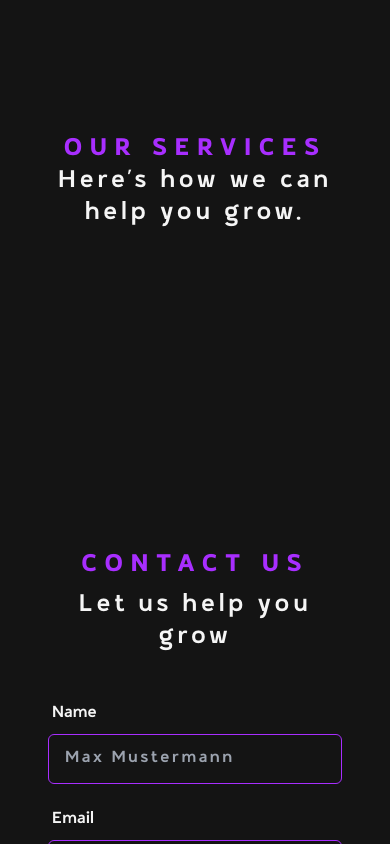
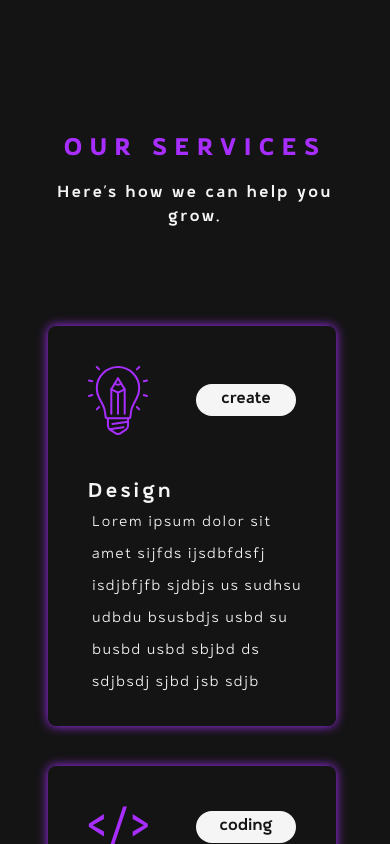
Before and after one commit to faceless-dev/purple-tree-website, a Next.js app: page / in a window 390 px wide. Shown: the part 1020-1864 px from the top of the page. Built offline with nearby package versions, Linux system fonts and the light colour scheme.

Commit message:
Made the whole website as it is now responsive for small screen as well as wide screen devices, still need to do medium screen devices

```diff
--- a/components/Cards.tsx
+++ b/components/Cards.tsx
@@ -10,21 +10,18 @@ export interface CardsProps extends React.HTMLAttributes<HTMLDivElement> {
 export const Cards = ({ headline, subline }: CardsProps) => {
   return (
     <div className="flex flex-col  space-y-24 mt-44 ">
-      <div className="flex flex-col ">
+      <div className="flex flex-col gap-4">
         <Heading>{headline}</Heading>
+        <div className="">
           <Heading variant={HEADING_VARIANTS.H2}>{subline}</Heading>
         </div>
       </div>
-  );
-};
-
-//Auskommentiert
-<div className="flex md:flex-col md:justify-center md:space-y-20 sm:flex-col sm:justify-center sm:space-y-20 lg:flex-row lg:items-stretch lg:space-x-20">
+      <div className="flex flex-col md:flex-row gap-10">
         <Card
           cardName={"Design"}
           cardTag={"create"}
           text={
-      "Lorem ipsum dolor sit amet irmod tempor invidunt ut labore et dolore magna aliquyam erat, sed dia voluptua. At vero eos et accusam et justo duo dolores et ea rebum. Stetclita kasd gubergren, no sea takimata sanctus est Lorem ipsum dolor sit amet. Lorem ipsum dolor sit"
+            "Lorem ipsum dolor sit amet sijfds ijsdbfdsfj isdjbfjfb sjdbjs us sudhsu udbdu bsusbdjs usbd su busbd usbd sbjbd ds sdjbsdj sjbd jsb sdjb"
           }
           imagePath={"/assets/CardDesign.svg"}
         />
@@ -42,4 +39,10 @@ export const Cards = ({ headline, subline }: CardsProps) => {
           text={"Lorem ipsum dolor sit amet"}
           imagePath={"/assets/CardWebsite.svg"}
         />
-</div>;
+      </div>
+      ;
+    </div>
+  );
+};
+
+//Auskommentiert
--- a/components/ContactForm.tsx
+++ b/components/ContactForm.tsx
@@ -12,7 +12,7 @@ export interface ContactFormProps {
 export const ContactForm = ({ headline, subline }: ContactFormProps) => {
   return (
     <form action={submitContactForm} className="font-base">
-      <div className="flex flex-col gap-2 mt-80">
+      <div className="flex flex-col gap-2 mt-40">
         <Heading>{headline}</Heading>
         <Heading variant={HEADING_VARIANTS.H2}>{subline}</Heading>
       </div>
--- a/components/base/Card.tsx
+++ b/components/base/Card.tsx
@@ -10,7 +10,7 @@ export interface CardProps extends React.HTMLAttributes<HTMLDivElement> {
 
 export const Card = ({ cardName, text, cardTag, imagePath }: CardProps) => {
   return (
-    <div className="sm:w-[22rem] h-[20rem] border-purple shadow-card rounded-lg">
+    <div className="w-[18rem] h-[25rem] border-purple shadow-card rounded-lg">
       <div className="flex max-w-full justify-between pt-10 px-10">
         <Image src={imagePath} width={60} height={60} alt="" />
 
@@ -18,10 +18,10 @@ export const Card = ({ cardName, text, cardTag, imagePath }: CardProps) => {
           <label className="self-center block text-black ">{cardTag}</label>
         </div>
       </div>
-      <label className="text-white flex mt-11 ml-10 lg:text-2xl sm:text-base  tracking-[0.15em]">
+      <label className="text-white flex mt-11 ml-10 text-xl tracking-[0.15em]">
         {cardName}
       </label>
-      <p className="text-white flex lg:ml-12 lg:mr-10  lg:text-sm md:text-sm md:mx-12 sm:text-xs sm:mx-2 font-light tracking-widest leading-8">
+      <p className="text-white flex text-sm ml-11 mr-5 font-light tracking-widest leading-8">
         {text}
       </p>
     </div>
--- a/components/base/Heading.tsx
+++ b/components/base/Heading.tsx
@@ -18,7 +18,7 @@ export const Heading = ({
   if (variant === HEADING_VARIANTS.H2)
     return (
       <h2
-        className="font-normal text-white tracking-[0.15em] text-2xl text-center"
+        className="font-normal text-white tracking-[0.15em] md:text-2xl text-center"
         {...rest}
       >
         {children}
```
Lines whose indentation alone changed are shown as unchanged.
